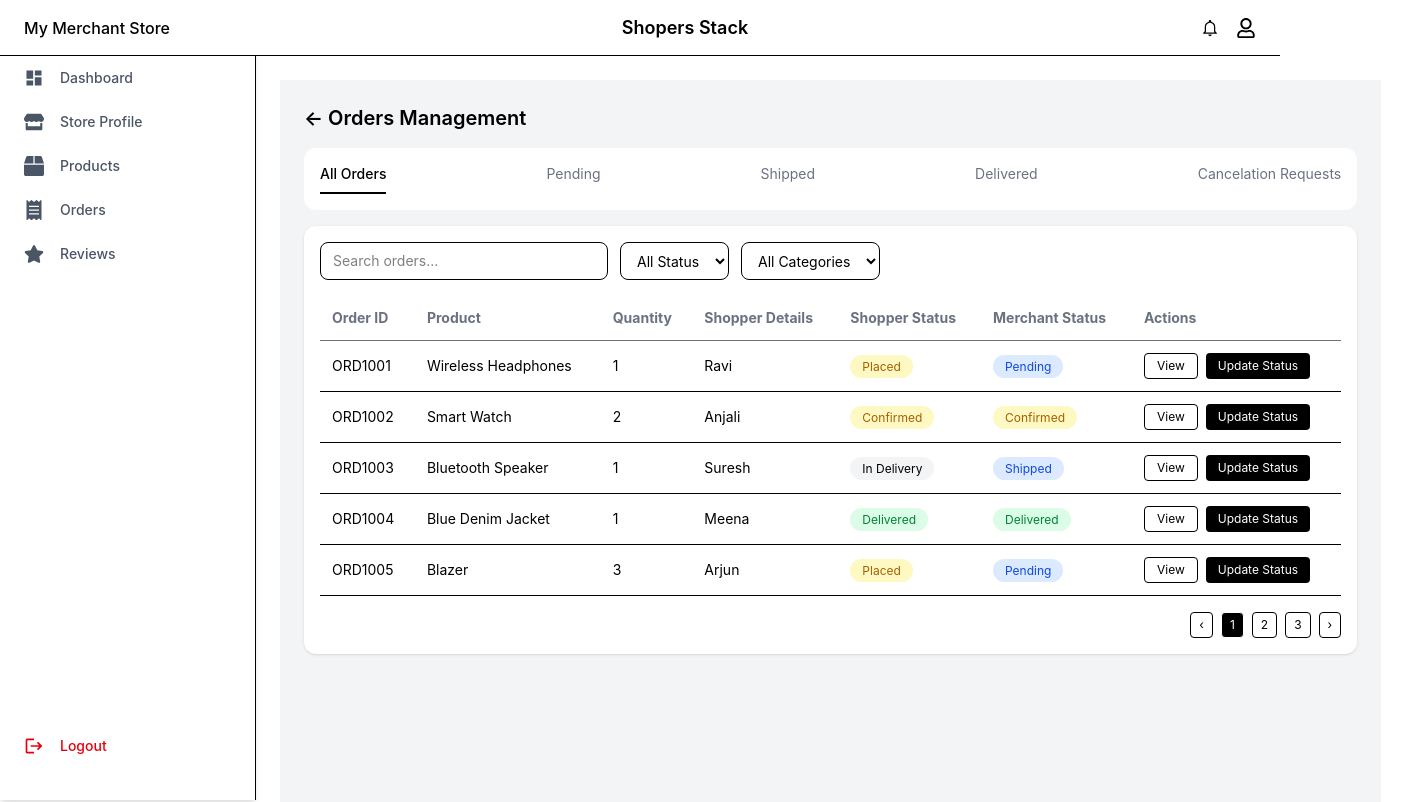
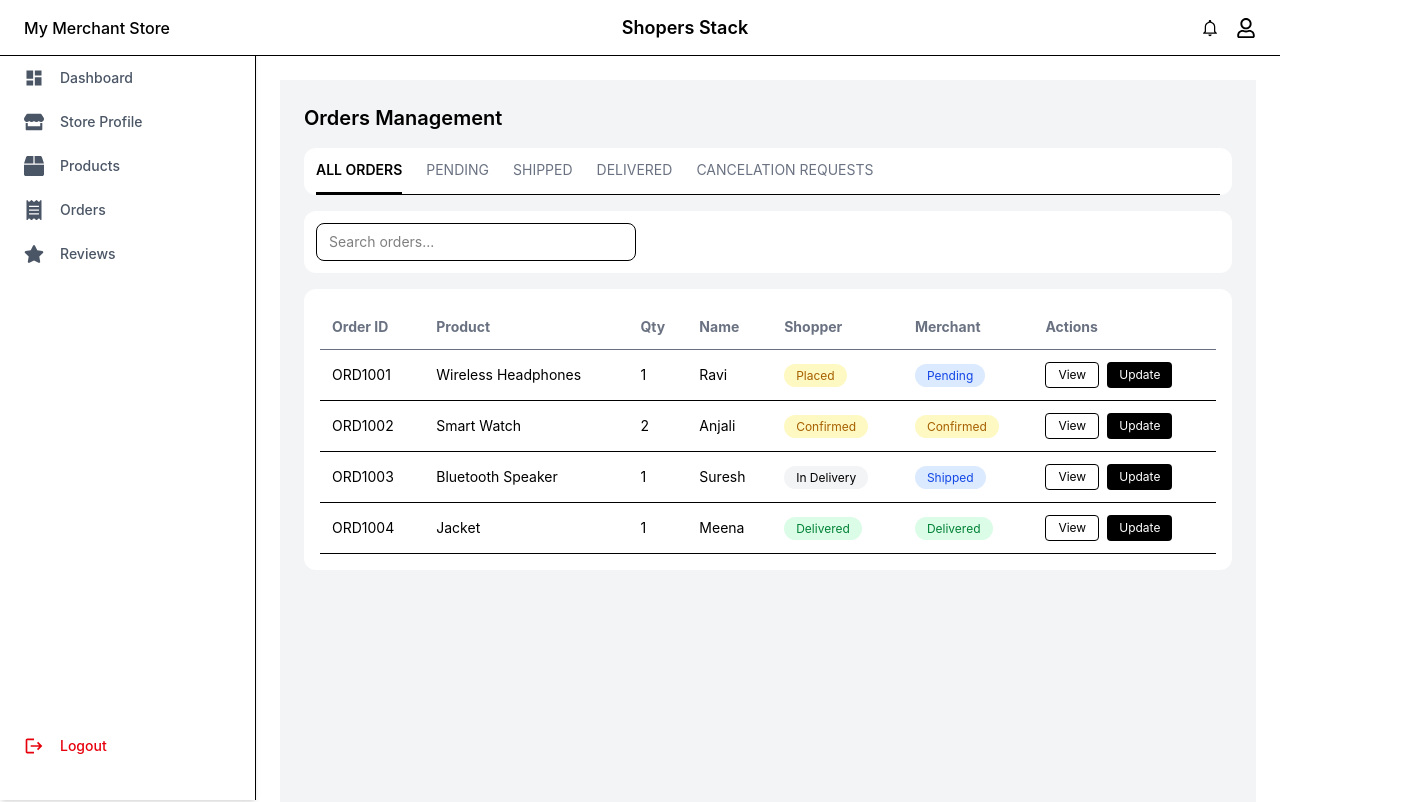
Before and after one commit to GeethaMurthy-Software-Solutions/Shoppers-Stack-Retailer, a React (Vite) app in the folder ShoppersStackRetailer/: page /landingpage/orders in a window 1280 px wide. Shown: the top 802 px of the page, 1405 px wide, since content can reach past the window. Built offline with nearby package versions, Linux system fonts and the light colour scheme.

Commit message:
view orders task completed

```diff
--- a/ShoppersStackRetailer/src/components/Orders.jsx
+++ b/ShoppersStackRetailer/src/components/Orders.jsx
@@ -1,86 +1,84 @@
 import React, { useState } from "react";
+import ViewOrderModal from "./ViewOrderModal";
+import UpdateStatusModal from "./UpdateStatusModal";
 
 const Orders = () => {
-  const [activeTab, setActiveTab] = useState("All Orders");
+  const [activeTab, setActiveTab] = useState("ALL ORDERS");
   const [search, setSearch] = useState("");
+  const [selectedOrder, setSelectedOrder] = useState(null);
+  const [showViewModal, setShowViewModal] = useState(false);
+  const [showUpdateModal, setShowUpdateModal] = useState(false);
 
   const orders = [
-    { id: "ORD1001", product: "Wireless Headphones", qty: 1, name: "Ravi", sStatus: "Placed", mStatus: "Pending" },
-    { id: "ORD1002", product: "Smart Watch", qty: 2, name: "Anjali", sStatus: "Confirmed", mStatus: "Confirmed" },
-    { id: "ORD1003", product: "Bluetooth Speaker", qty: 1, name: "Suresh", sStatus: "In Delivery", mStatus: "Shipped" },
-    { id: "ORD1004", product: "Blue Denim Jacket", qty: 1, name: "Meena", sStatus: "Delivered", mStatus: "Delivered" },
-    { id: "ORD1005", product: "Blazer", qty: 3, name: "Arjun", sStatus: "Placed", mStatus: "Pending" }
+    { id: "ORD1001", product: "Wireless Headphones", qty: 1, name: "Ravi", date: "12-09-2025", sStatus: "Placed", mStatus: "Pending" },
+    { id: "ORD1002", product: "Smart Watch", qty: 2, name: "Anjali", date: "12-09-2025", sStatus: "Confirmed", mStatus: "Confirmed" },
+    { id: "ORD1003", product: "Bluetooth Speaker", qty: 1, name: "Suresh", date: "12-09-2025", sStatus: "In Delivery", mStatus: "Shipped" },
+    { id: "ORD1004", product: "Jacket", qty: 1, name: "Meena", date: "12-09-2025", sStatus: "Delivered", mStatus: "Delivered" }
   ];
 
-  const tabs = ["All Orders", "Pending", "Shipped", "Delivered", "Cancelation Requests"];
+  const tabs = ["ALL ORDERS", "PENDING", "SHIPPED", "DELIVERED", "CANCELATION REQUESTS"];
 
   const filteredOrders = orders.filter(o =>
     o.product.toLowerCase().includes(search.toLowerCase()) &&
-    (activeTab === "All Orders" || o.mStatus === activeTab)
+    (activeTab === "ALL ORDERS" || o.mStatus.toUpperCase() === activeTab)
   );
 
-  const badgeStyle = (status) => {
-    if (status === "Placed" || status === "Confirmed") return "bg-yellow-100 text-yellow-700";
-    if (status === "Pending" || status === "Shipped" || status === "Confirmed") return "bg-blue-100 text-blue-700";
-    if (status === "Delivered") return "bg-green-100 text-green-700";
+  const badge = (s) => {
+    if (s === "Placed" || s === "Confirmed") return "bg-yellow-100 text-yellow-700";
+    if (s === "Pending" || s === "Shipped") return "bg-blue-100 text-blue-700";
+    if (s === "Delivered") return "bg-green-100 text-green-700";
     return "bg-gray-100";
   };
 
   return (
-    <div className="bg-gray-100 min-h-screen w-full p-4 md:p-6">
+    <div className="bg-gray-100 min-h-screen p-3 md:p-6">
 
-      <h1 className="text-lg md:text-xl font-semibold mb-4">
-        ← Orders Management
-      </h1>
+      <div className={`${showViewModal || showUpdateModal ? "opacity-40 pointer-events-none" : ""}`}>
 
-      <div className="bg-white rounded-xl p-4 mb-4 overflow-x-auto">
-        <div className="flex gap-6 sm:gap-40 md:gap:30 text-sm whitespace-nowrap">
-          {tabs.map((tab, i) => (
+        <h1 className="text-lg md:text-xl font-semibold mb-4">Orders Management</h1>
+
+        {/* TABS FIXED */}
+        <div className="bg-white rounded-xl px-3 pt-3 mb-4">
+          <div className="flex overflow-x-auto no-scrollbar gap-6 text-xs md:text-sm whitespace-nowrap border-b">
+
+            {tabs.map((t, i) => (
               <span
                 key={i}
-              onClick={() => setActiveTab(tab)}
-              className={`cursor-pointer pb-2 ${
-                activeTab === tab
-                  ? "border-b-2 border-black font-medium"
+                onClick={() => setActiveTab(t)}
+                className={`cursor-pointer pb-3 uppercase flex-shrink-0 ${
+                  activeTab === t
+                    ? "border-b-2 border-black font-semibold text-black"
                     : "text-gray-500"
                 }`}
               >
-              {tab}
+                {t}
               </span>
             ))}
+
           </div>
         </div>
 
-      <div className="bg-white rounded-xl p-4 shadow-sm">
-
-        <div className="flex flex-col sm:flex-row gap-3 mb-4">
+        <div className="bg-white rounded-xl p-3 mb-4">
           <input
             type="text"
             placeholder="Search orders..."
-            className="border rounded-lg px-3 py-2 text-sm w-full sm:w-64 md:w-72"
+            className="border rounded-lg px-3 py-2 text-sm w-full md:w-80"
             value={search}
             onChange={(e) => setSearch(e.target.value)}
           />
-
-          <select className="border rounded-lg px-3 py-2 text-sm w-full sm:w-auto">
-            <option>All Status</option>
-          </select>
-
-          <select className="border rounded-lg px-3 py-2 text-sm w-full sm:w-auto">
-            <option>All Categories</option>
-          </select>
         </div>
 
-        <div className="hidden md:block overflow-x-auto">
+        {/* DESKTOP TABLE */}
+        <div className="hidden md:block bg-white rounded-xl p-4">
           <table className="w-full text-sm">
             <thead>
-              <tr className="text-gray-500 border-b">
+              <tr className="border-b text-gray-500">
                 <th className="p-3 text-left">Order ID</th>
                 <th className="p-3 text-left">Product</th>
-                <th className="p-3 text-left">Quantity</th>
-                <th className="p-3 text-left">Shopper Details</th>
-                <th className="p-3 text-left">Shopper Status</th>
-                <th className="p-3 text-left">Merchant Status</th>
+                <th className="p-3 text-left">Qty</th>
+                <th className="p-3 text-left">Name</th>
+                <th className="p-3 text-left">Shopper</th>
+                <th className="p-3 text-left">Merchant</th>
                 <th className="p-3 text-left">Actions</th>
               </tr>
             </thead>
@@ -94,21 +92,36 @@ const Orders = () => {
                   <td className="p-3">{o.name}</td>
 
                   <td className="p-3">
-                    <span className={`px-3 py-1 rounded-full text-xs ${badgeStyle(o.sStatus)}`}>
+                    <span className={`px-3 py-1 text-xs rounded-full ${badge(o.sStatus)}`}>
                       {o.sStatus}
                     </span>
                   </td>
 
                   <td className="p-3">
-                    <span className={`px-3 py-1 rounded-full text-xs ${badgeStyle(o.mStatus)}`}>
+                    <span className={`px-3 py-1 text-xs rounded-full ${badge(o.mStatus)}`}>
                       {o.mStatus}
                     </span>
                   </td>
 
                   <td className="p-3 flex gap-2">
-                    <button className="border px-3 py-1 rounded text-xs">View</button>
-                    <button className="bg-black text-white px-3 py-1 rounded text-xs">
-                      Update Status
+                    <button
+                      className="border px-3 py-1 text-xs rounded"
+                      onClick={() => {
+                        setSelectedOrder(o);
+                        setShowViewModal(true);
+                      }}
+                    >
+                      View
+                    </button>
+
+                    <button
+                      className="bg-black text-white px-3 py-1 text-xs rounded"
+                      onClick={() => {
+                        setSelectedOrder(o);
+                        setShowUpdateModal(true);
+                      }}
+                    >
+                      Update
                     </button>
                   </td>
                 </tr>
@@ -117,41 +130,56 @@ const Orders = () => {
           </table>
         </div>
 
+        {/* MOBILE CARDS */}
         <div className="md:hidden flex flex-col gap-3">
           {filteredOrders.map((o, i) => (
-            <div key={i} className="border rounded-lg p-3">
-              <p className="font-medium text-sm">{o.product}</p>
+            <div key={i} className="bg-white p-3 rounded-xl shadow-sm">
+
+              <p className="text-sm font-medium">{o.product}</p>
               <p className="text-xs text-gray-500">{o.name}</p>
               <p className="text-xs">Qty: {o.qty}</p>
 
-              <div className="flex gap-2 mt-2 flex-wrap">
-                <span className={`px-2 py-1 rounded-full text-xs ${badgeStyle(o.sStatus)}`}>
-                  {o.sStatus}
-                </span>
-                <span className={`px-2 py-1 rounded-full text-xs ${badgeStyle(o.mStatus)}`}>
-                  {o.mStatus}
-                </span>
+              <div className="flex gap-2 mt-2">
+                <span className={`px-2 py-1 text-[10px] rounded-full ${badge(o.sStatus)}`}>{o.sStatus}</span>
+                <span className={`px-2 py-1 text-[10px] rounded-full ${badge(o.mStatus)}`}>{o.mStatus}</span>
               </div>
 
               <div className="flex gap-2 mt-3">
-                <button className="border px-2 py-1 rounded text-xs">View</button>
-                <button className="bg-black text-white px-2 py-1 rounded text-xs">
+                <button
+                  className="border px-2 py-1 text-[10px] rounded flex-1"
+                  onClick={() => {
+                    setSelectedOrder(o);
+                    setShowViewModal(true);
+                  }}
+                >
+                  View
+                </button>
+
+                <button
+                  className="bg-black text-white px-2 py-1 text-[10px] rounded flex-1"
+                  onClick={() => {
+                    setSelectedOrder(o);
+                    setShowUpdateModal(true);
+                  }}
+                >
                   Update
                 </button>
               </div>
+
             </div>
           ))}
         </div>
 
-        <div className="flex justify-end gap-2 mt-4">
-          <span className="border px-2 py-1 rounded text-xs">‹</span>
-          <span className="border px-2 py-1 rounded bg-black text-white text-xs">1</span>
-          <span className="border px-2 py-1 rounded text-xs">2</span>
-          <span className="border px-2 py-1 rounded text-xs">3</span>
-          <span className="border px-2 py-1 rounded text-xs">›</span>
       </div>
 
-      </div>
+      {showViewModal && (
+        <ViewOrderModal order={selectedOrder} onClose={() => setShowViewModal(false)} />
+      )}
+
+      {showUpdateModal && (
+        <UpdateStatusModal order={selectedOrder} onClose={() => setShowUpdateModal(false)} />
+      )}
+
     </div>
   );
 };
--- /dev/null
+++ b/ShoppersStackRetailer/src/components/UpdateStatusModal.jsx
@@ -0,0 +1,78 @@
+import React, { useState } from "react";
+
+const UpdateStatusModal = ({ order, onClose }) => {
+  const [status, setStatus] = useState(order?.mStatus || "Confirmed");
+
+  if (!order) return null;
+
+  return (
+    <div className="fixed inset-0 bg-black/50 backdrop-blur-sm flex items-center justify-center z-50 p-3">
+
+      <div className="bg-white rounded-2xl w-full max-w-lg p-6 shadow-xl">
+
+        {/* Header */}
+        <div className="flex justify-between items-center mb-5">
+          <h2 className="font-semibold text-base">Update Order Status</h2>
+          <button onClick={onClose} className="text-gray-500">✖</button>
+        </div>
+
+        {/* Top Info */}
+        <div className="grid grid-cols-2 gap-y-3 text-sm mb-4">
+          <p><span className="font-semibold">Order ID:</span> {order.id}</p>
+          <p><span className="font-semibold">Shopper:</span> {order.name}</p>
+
+          <p><span className="font-semibold">Product:</span> {order.product}</p>
+          <p><span className="font-semibold">Quantity:</span> {order.qty}</p>
+        </div>
+
+        {/* Status Section */}
+        <div className="grid grid-cols-1 md:grid-cols-2 gap-4 mb-5">
+
+          {/* Shopper Status */}
+          <div>
+            <p className="text-xs text-gray-500 mb-1">Shopper Status</p>
+            <span className="inline-block px-3 py-1 bg-yellow-100 text-yellow-700 text-xs rounded-full">
+              {order.sStatus}
+            </span>
+          </div>
+
+          {/* Merchant Status */}
+          <div>
+            <p className="text-xs text-gray-500 mb-1">Merchant Status</p>
+            <select
+              value={status}
+              onChange={(e) => setStatus(e.target.value)}
+              className="border w-full px-3 py-2 text-sm rounded-lg focus:outline-none"
+            >
+              <option>Pending</option>
+              <option>Confirmed</option>
+              <option>Shipped</option>
+              <option>In Delivery</option>
+              <option>Delivered</option>
+              <option>Cancel Approved</option>
+              <option>Cancel Rejected</option>
+            </select>
+          </div>
+
+        </div>
+
+        {/* Buttons */}
+        <div className="flex justify-end gap-3">
+          <button
+            onClick={onClose}
+            className="border px-4 py-1.5 text-sm rounded-lg"
+          >
+            Cancel
+          </button>
+
+          <button className="bg-black text-white px-4 py-1.5 text-sm rounded-lg">
+            Update Status
+          </button>
+        </div>
+
+      </div>
+    </div>
+  );
+};
+
+export default UpdateStatusModal;
--- /dev/null
+++ b/ShoppersStackRetailer/src/components/ViewOrderModal.jsx
@@ -0,0 +1,75 @@
+import React from "react";
+
+const ViewOrderModal = ({ order, onClose }) => {
+  if (!order) return null;
+
+  return (
+    <div className="fixed inset-0 bg-black/50 backdrop-blur-sm flex items-center justify-center z-50 p-3">
+
+      <div className="bg-white rounded-2xl w-full max-w-lg p-6 shadow-xl">
+
+        <div className="flex justify-between items-center mb-5">
+          <h2 className="font-semibold text-base">View Order</h2>
+          <button onClick={onClose} className="text-gray-500">✖</button>
+        </div>
+
+        <div className="text-sm space-y-5">
+
+          {/* Order Information */}
+          <div>
+            <p className="font-semibold mb-2">Order Information</p>
+            <div className="grid grid-cols-2 gap-y-2">
+              <p><b>Order ID:</b> {order.id}</p>
+              <p><b>Date:</b> {order.date}</p>
+
+              <p><b>Product:</b> {order.product}</p>
+              <p><b>Quantity:</b> {order.qty}</p>
+            </div>
+          </div>
+
+          {/* Shopper Details */}
+          <div>
+            <p className="font-semibold mb-2">Shopper Details</p>
+            <div className="grid grid-cols-2 gap-y-2">
+              <p><b>Name:</b> {order.name}</p>
+            </div>
+          </div>
+
+          {/* Status */}
+          <div>
+            <p className="font-semibold mb-2">Order Status</p>
+
+            <div className="grid grid-cols-2 gap-4">
+
+              <div>
+                <p className="text-xs text-gray-500 mb-1">Shopper Status</p>
+                <span className="px-3 py-1 bg-yellow-100 text-yellow-700 text-xs rounded-full">
+                  {order.sStatus}
+                </span>
+              </div>
+
+              <div>
+                <p className="text-xs text-gray-500 mb-1">Merchant Status</p>
+                <span className="px-3 py-1 bg-blue-100 text-blue-700 text-xs rounded-full">
+                  {order.mStatus}
+                </span>
+              </div>
+
+            </div>
+
+          </div>
+
+        </div>
+
+        <div className="flex justify-end mt-6">
+          <button onClick={onClose} className="border px-4 py-1.5 text-sm rounded-lg">
+            Close
+          </button>
+        </div>
+
+      </div>
+    </div>
+  );
+};
+
+export default ViewOrderModal;
```
Lines whose indentation alone changed are shown as unchanged.
